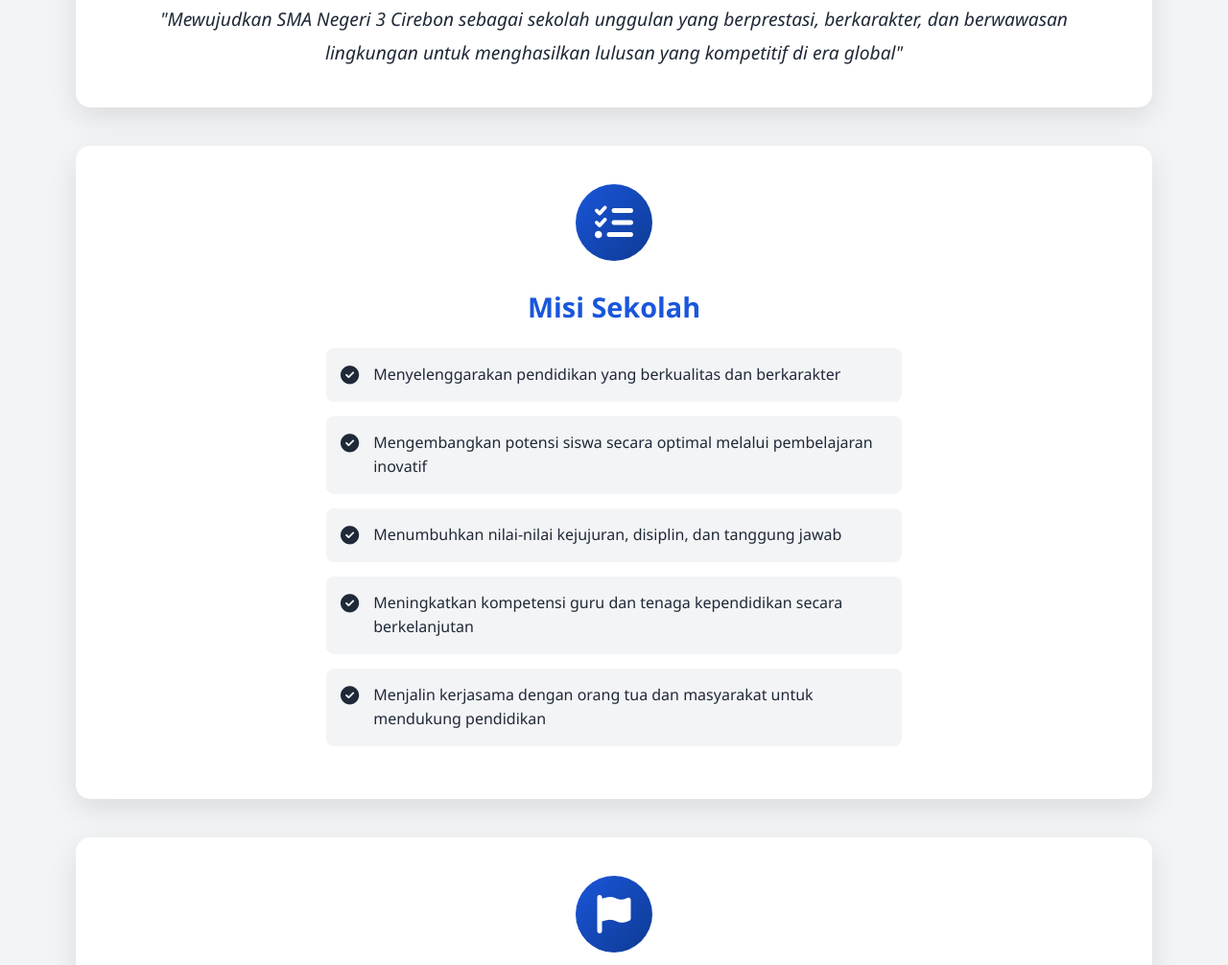
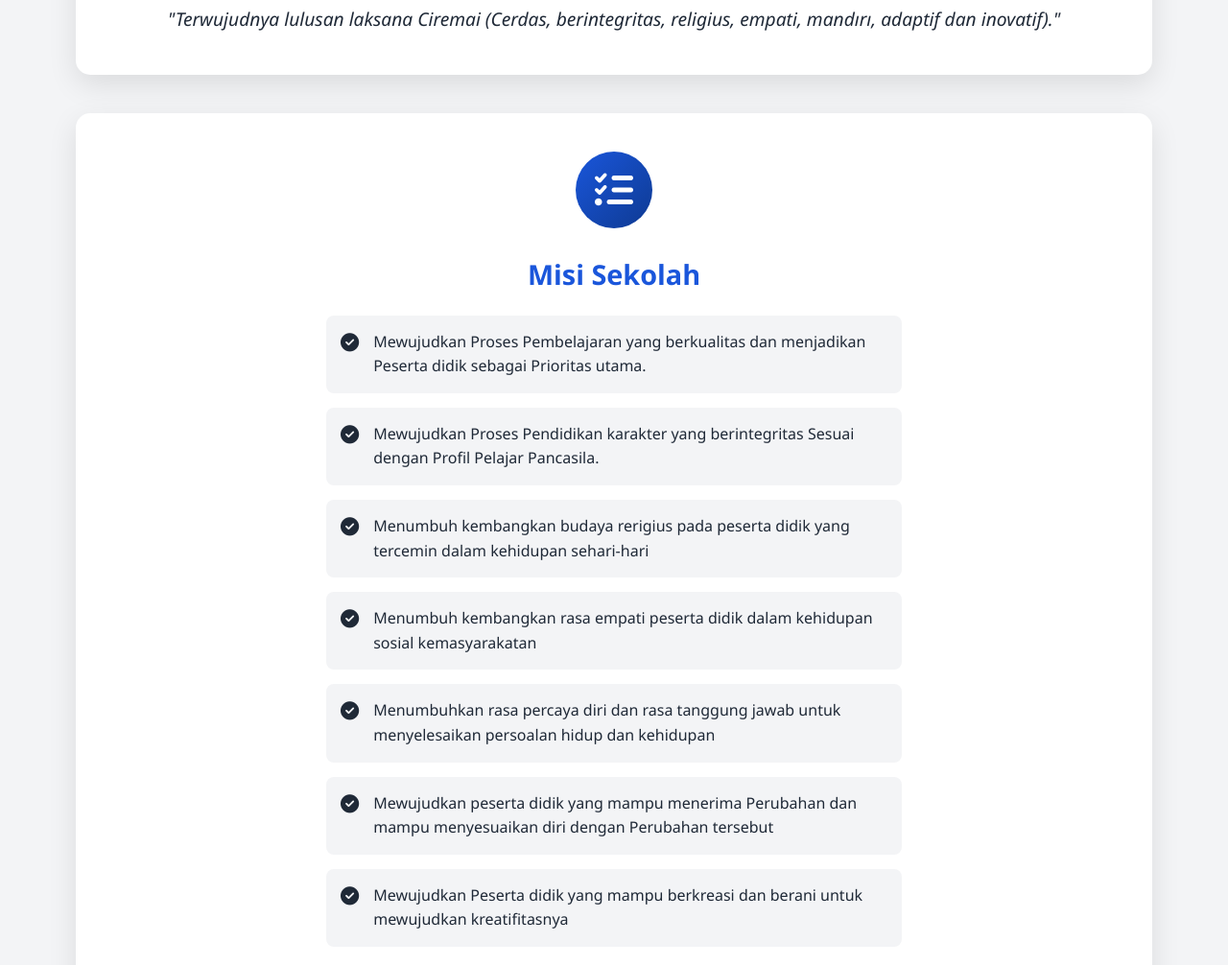
Before and after one commit to lurtd12/ngetes, a plain HTML site: page visi misi.html in a window 1280 px wide. Shown: the part 454-1460 px from the top of the page at 96% size. Drawn offline with Linux system fonts and the light colour scheme.

Commit message:
Update visi misi.html

```diff
--- a/visi misi.html
+++ b/visi misi.html
@@ -26,7 +26,7 @@
                     <ul class="nav-links">
                         <li><a href="index.html">Beranda</a></li>
                         <li><a href="index.html">Profil</a></li>
-                        <li><a href="visi-misi.html" class="active">Visi Misi</a></li>
+                        <li><a href="visi misi.html" class="active">Visi Misi</a></li>
                         <li><a href="jurusan & eskul.html">Jurusan & Eskul</a></li>
                     </ul>
                     <button class="hamburger">
@@ -49,7 +49,7 @@
                         <i class="fas fa-bullseye"></i>
                     </div>
                     <h3>Visi Sekolah</h3>
-                    <p>"Mewujudkan SMA Negeri 3 Cirebon sebagai sekolah unggulan yang berprestasi, berkarakter, dan berwawasan lingkungan untuk menghasilkan lulusan yang kompetitif di era global"</p>
+                    <p>"Terwujudnya lulusan laksana Ciremai (Cerdas, berintegritas, religius, empati, mandırı, adaptif dan inovatif)."</p>
                 </div>
 
                 <!-- Misi -->
@@ -61,23 +61,31 @@
                     <ul class="misi-list">
                         <li>
                             <i class="fas fa-check-circle"></i>
-                            <span>Menyelenggarakan pendidikan yang berkualitas dan berkarakter</span>
+                            <span>Mewujudkan Proses Pembelajaran yang berkualitas dan menjadikan Peserta didik sebagai Prioritas utama.</span>
                         </li>
                         <li>
                             <i class="fas fa-check-circle"></i>
-                            <span>Mengembangkan potensi siswa secara optimal melalui pembelajaran inovatif</span>
+                            <span>Mewujudkan Proses Pendidikan karakter yang berintegritas Sesuai dengan Profil Pelajar Pancasila.</span>
                         </li>
                         <li>
                             <i class="fas fa-check-circle"></i>
-                            <span>Menumbuhkan nilai-nilai kejujuran, disiplin, dan tanggung jawab</span>
+                            <span>Menumbuh kembangkan budaya rerigius pada peserta didik yang tercemin dalam kehidupan sehari-hari</span>
                         </li>
                         <li>
                             <i class="fas fa-check-circle"></i>
-                            <span>Meningkatkan kompetensi guru dan tenaga kependidikan secara berkelanjutan</span>
+                            <span>Menumbuh kembangkan rasa empati peserta didik dalam kehidupan sosial kemasyarakatan</span>
                         </li>
                         <li>
                             <i class="fas fa-check-circle"></i>
-                            <span>Menjalin kerjasama dengan orang tua dan masyarakat untuk mendukung pendidikan</span>
+                            <span>Menumbuhkan rasa percaya diri dan rasa tanggung jawab untuk menyelesaikan persoalan hidup dan kehidupan</span>
+                        </li>
+                        <li>
+                            <i class="fas fa-check-circle"></i>
+                            <span>Mewujudkan peserta didik yang mampu menerima Perubahan dan mampu menyesuaikan diri dengan Perubahan tersebut</span>
+                        </li>
+                        <li>
+                            <i class="fas fa-check-circle"></i>
+                            <span>Mewujudkan Peserta didik yang mampu berkreasi dan berani untuk mewujudkan kreatifitasnya</span>
                         </li>
                     </ul>
                 </div>
@@ -114,7 +122,7 @@
     <!-- Footer -->
     <footer>
         <div class="container">
-            <p>Kelompok 2 anggota:Gio Agus Pratama ,Kayla Yuniarti,Luthfie ,Mitha Aulia Sari </p>
+            <p>Kelompok 2 anggota:Gio Agus Pratama ,Kayla Yuniarti,Luthfie ,Mitha Aulia Sari. </p>
         </div>
     </footer>
 
@@ -125,4 +133,4 @@
         });
     </script>
 </body>
-</html>
+    </html>
```
